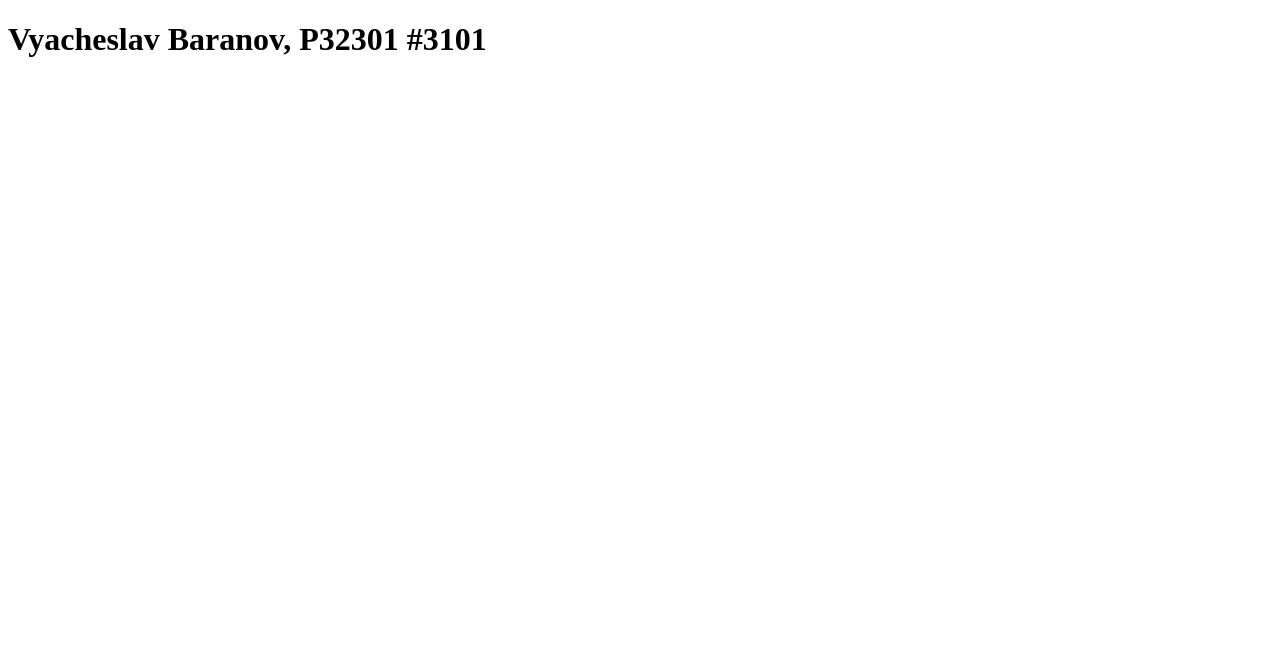
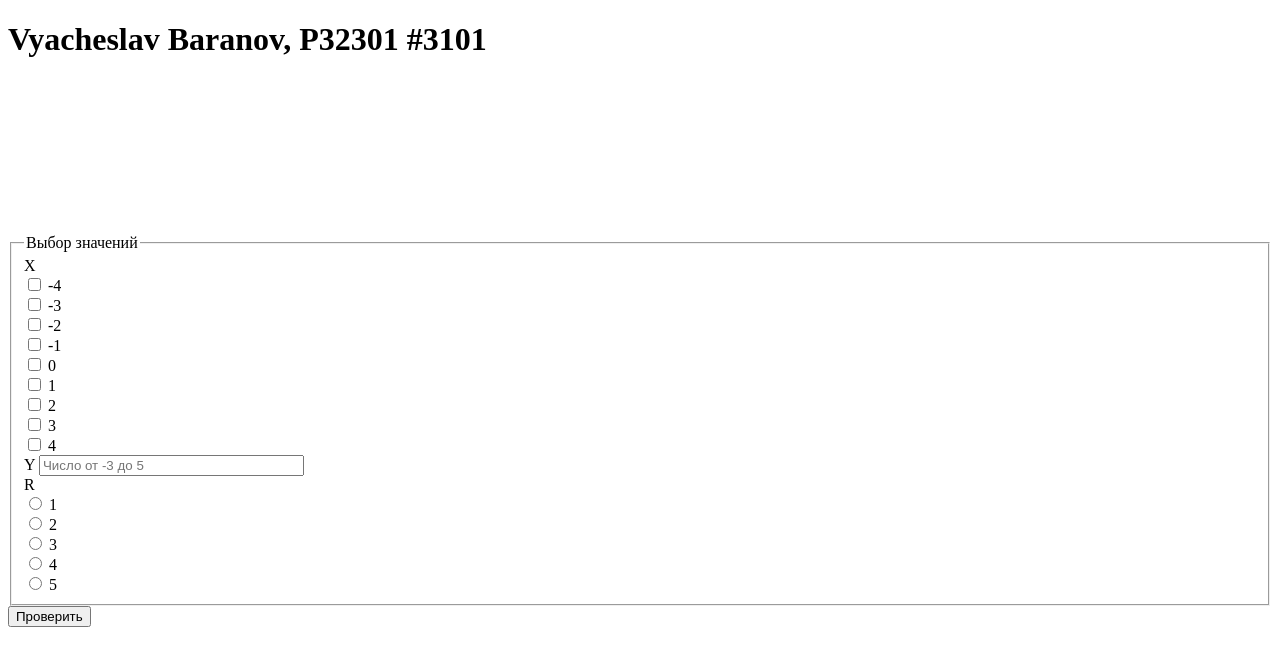
Before and after one commit to algoritmist/sem3-web, a plain HTML site: page html/index.html in a window 1280 px wide. Drawn offline with Linux system fonts and the light colour scheme.

Commit message:
added choise form

```diff
--- a/html/index.html
+++ b/html/index.html
@@ -15,9 +15,78 @@
 
     </canvas>
 
-        <div class="forms">
-            <!-- choose X, Y, R
-            Dynamically loaded by js-->
+    <div class="form">
+        <fieldset>
+            <legend class="content-text bordered">Выбор значений</legend>
+            <div class="x-check">
+                <label for="check-4" class="content-text">X</label>
+                <div class="hor-checkbox">
+                    <input type="checkbox" id="check-4" name="checkbox" value="-4" class="x-check"/>
+                    <label for="check-4">-4</label>
+                </div>
+                <div class="hor-checkbox">
+                    <input type="checkbox" id="check-3" name="checkbox" value="-3" class="x-check"/>
+                    <label for="check-3">-3</label>
+                </div>
+                <div class="hor-checkbox">
+                    <input type="checkbox" id="check-2" name="checkbox" value="-2" class="x-check"/>
+                    <label for="check-2">-2</label>
+                </div>
+                <div class="hor-checkbox">
+                    <input type="checkbox" id="check-1" name="checkbox" value="-1" class="x-check"/>
+                    <label for="check-1">-1</label>
+                </div>
+                <div class="hor-checkbox">
+                    <input type="checkbox" id="check-0" name="checkbox" value="0" class="x-check"/>
+                    <label for="check-0">0</label>
+                </div>
+                <div class="hor-checkbox">
+                    <input type="checkbox" id="check+1" name="checkbox" value="1" class="x-check"/>
+                    <label for="check+1">1</label>
+                </div>
+                <div class="hor-checkbox">
+                    <input type="checkbox" id="check+2" name="checkbox" value="2" class="x-check"/>
+                    <label for="check+2">2</label>
+                </div>
+                <div class="hor-checkbox">
+                    <input type="checkbox" id="check+3" name="checkbox" value="3" class="x-check"/>
+                    <label for="check+3">3</label>
+                </div>
+                <div class="hor-checkbox">
+                    <input type="checkbox" id="check+4" name="checkbox" value="4" class="x-check"/>
+                    <label for="check+4">4</label>
+                </div>
+            </div>
+            <div class="y-check">
+                <label for="y-textinput" class="content-text">Y</label>
+                <input id="y-textinput" type="text" name="textarea" autocomplete="off" placeholder="Число от -3 до 5"
+                       size="30"/>
+            </div>
+            <div class="r-check">
+                <label for="rcheck1" class="content-text">R</label>
+                <div class="hor-radio">
+                    <input type="radio" id="rcheck1" name="radio" value="1" class="r-radio"/>
+                    <label for="rcheck1">1</label>
+                </div>
+                <div class="hor-radio">
+                    <input type="radio" id="rcheck2" name="radio" value="2" class="r-radio"/>
+                    <label for="rcheck2">2</label>
+                </div>
+                <div class="hor-radio">
+                    <input type="radio" id="rcheck3" name="radio" value="3" class="r-radio"/>
+                    <label for="rcheck3">3</label>
+                </div>
+                <div class="hor-radio">
+                    <input type="radio" id="rcheck4" name="radio" value="4" class="r-radio"/>
+                    <label for="rcheck4">4</label>
+                </div>
+                <div class="hor-radio">
+                    <input type="radio" id="rcheck5" name="radio" value="5" class="r-radio"/>
+                    <label for="rcheck5">5</label>
+                </div>
+            </div>
+        </fieldset>
+        <button id="submit" class="content-text">Проверить</button>
     </div>
 </div>
 <div class="score-table">
```
Lines whose indentation alone changed are shown as unchanged.
